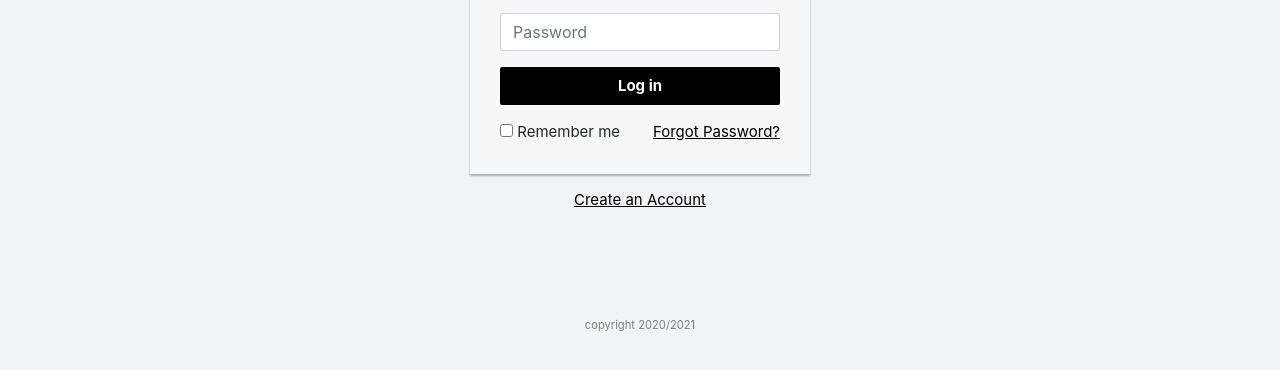
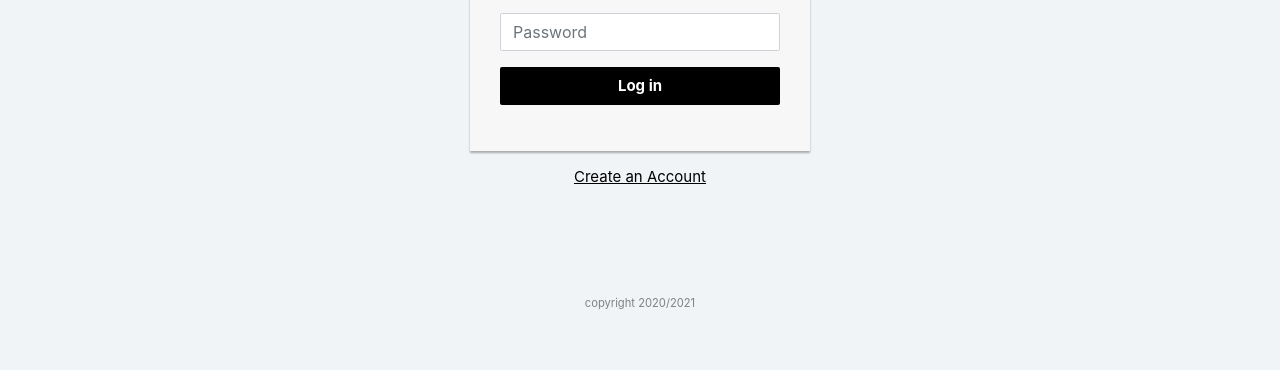
Before and after one commit to OualidHamdi/ApiGitHub, a plain HTML site: page login.html in a window 1280 px wide. Shown: the part 240-610 px from the top of the page. Drawn offline with nearby package versions, Linux system fonts and the light colour scheme.

Commit message:
Remmve Remeber me

```diff
--- a/login.html
+++ b/login.html
@@ -104,10 +104,7 @@ a{
         <div class="form-group">
             <button type="button" onclick="connecter()" class="btn btn-block" style="background: black;color:white;">Log in</button>
         </div>
-        <div class="clearfix">
-            <label class="float-left form-check-label"><input type="checkbox"> Remember me</label>
-            <a href="#" class="float-right">Forgot Password?</a>
-        </div>
+
     </form>
     <p class="text-center"><a href="inscription.html">Create an Account</a></p>
 </div>
```
Also changed, not shown: inscription.html (+1 -3 lines).
